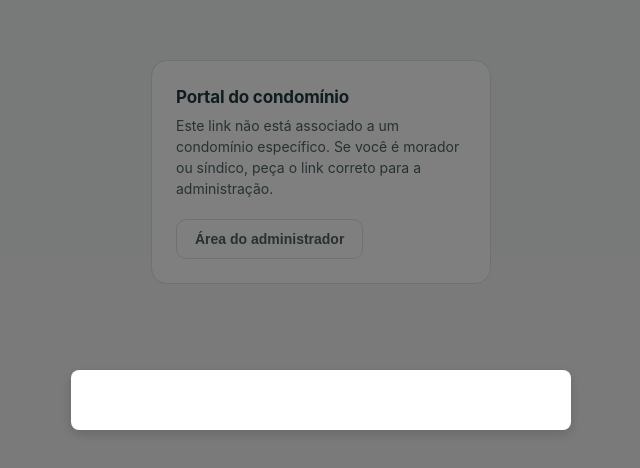
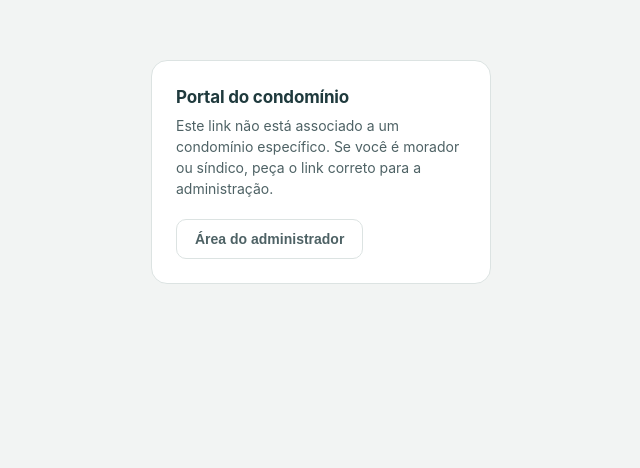
Before and after one commit to condmazzoni/portalcondominiovilamazzoni, a plain HTML site: page index.html in a window 1280 px wide. Shown: the whole page, without its empty margins (319-959 px from the left). Drawn offline with Linux system fonts and the light colour scheme; no server answers.

Commit message:
Hide modal by default
Change modal display style from 'flex' to 'none' for initial state.

```diff
--- a/index.html
+++ b/index.html
@@ -1975,7 +1975,7 @@ function mostrarModal(){
   try { renderModal(); }catch(e){ console.error(e); }
 }
 </script>
-<div id="</body>" style="position:fixed;top:0;left:0;right:0;bottom:0;background:rgba(0,0,0,0.5);display:flex;align-items:center;justify-content:center;z-index:1000;">
+<div id="</body>" style="position:fixed;top:0;left:0;right:0;bottom:0;background:rgba(0,0,0,0.5);display:none;align-items:center;justify-content:center;z-index:1000;">
   <div style="background:white;border-radius:8px;padding:30px;max-width:500px;width:90%;box-shadow:0 4px 12px rgba(0,0,0,0.15);" id="modal-body"></div>
 </div>
 </body>
```
